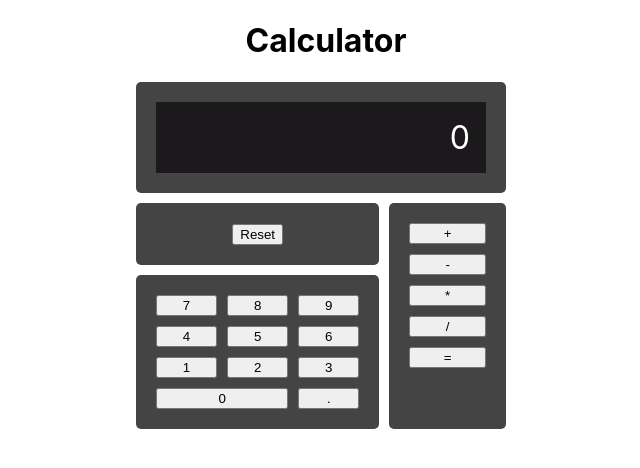
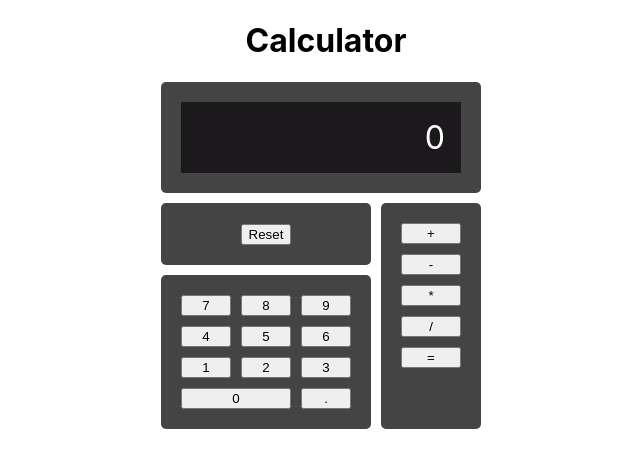
Before and after one commit to dbracamonte/react-calculator, a React (Create React App) app: page / in a window 1280 px wide. Shown: the top 468 px of the page, without its empty margins (314-954 px from the left). Built offline with nearby package versions, Linux system fonts and the light colour scheme.

Commit message:
Ajuste de maquetación de componentes

```diff
--- a/src/App.css
+++ b/src/App.css
@@ -1,4 +1,5 @@
 .App {
+  display: grid;
   text-align: center;
 }
 
--- a/src/calculator/containers/styles.css
+++ b/src/calculator/containers/styles.css
@@ -20,10 +20,9 @@
 
 .Container {
   display: grid;
-  width: 380px;
-  margin: auto;
+  justify-self: center;
   grid-gap: 10px;
-  grid-template-columns: 1fr 1fr 1fr;
+  grid-template-columns: 100px 100px 100px;
   grid-template-areas:
     "display display display ."
     "reset reset operators history"
```
